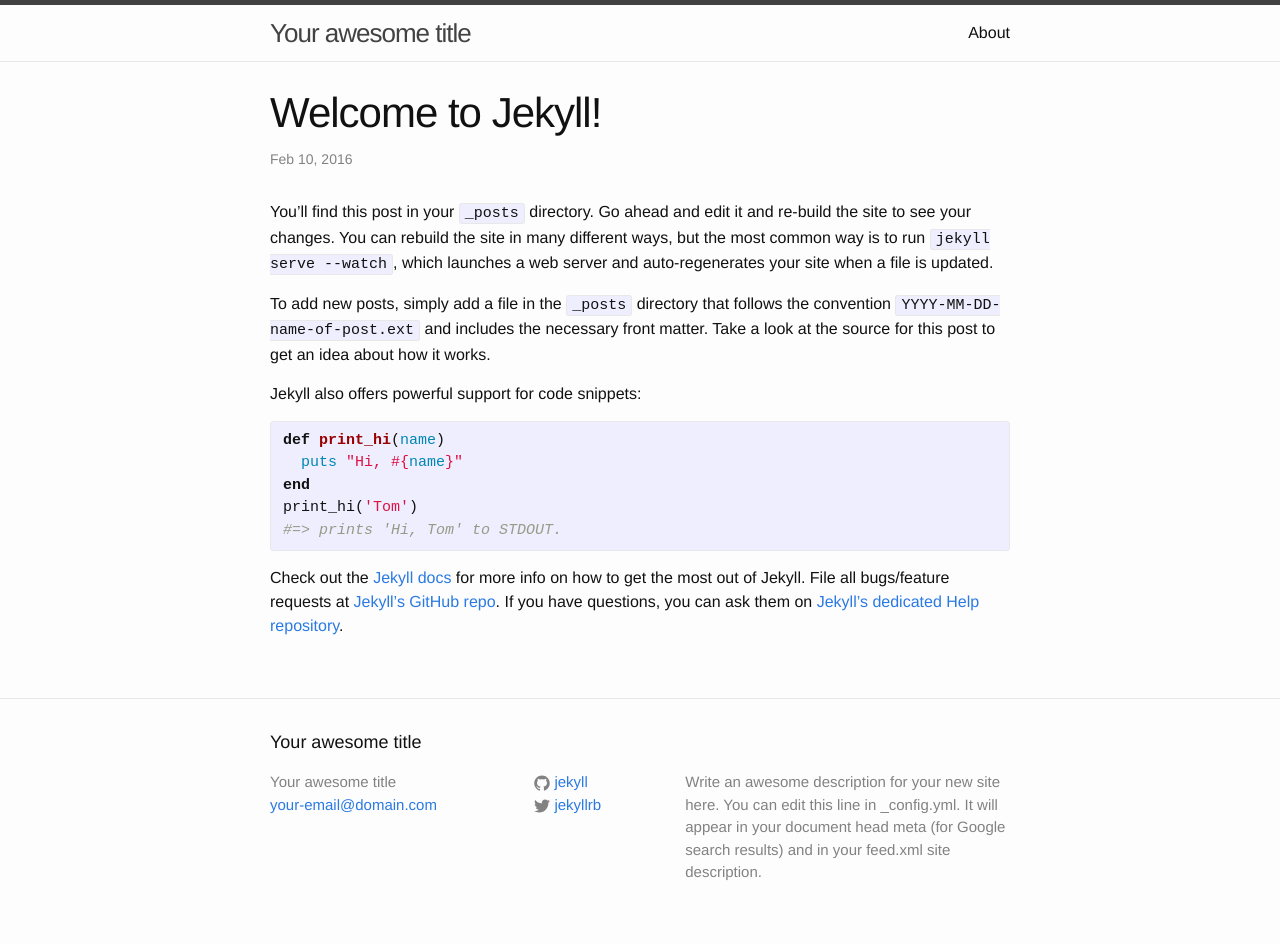
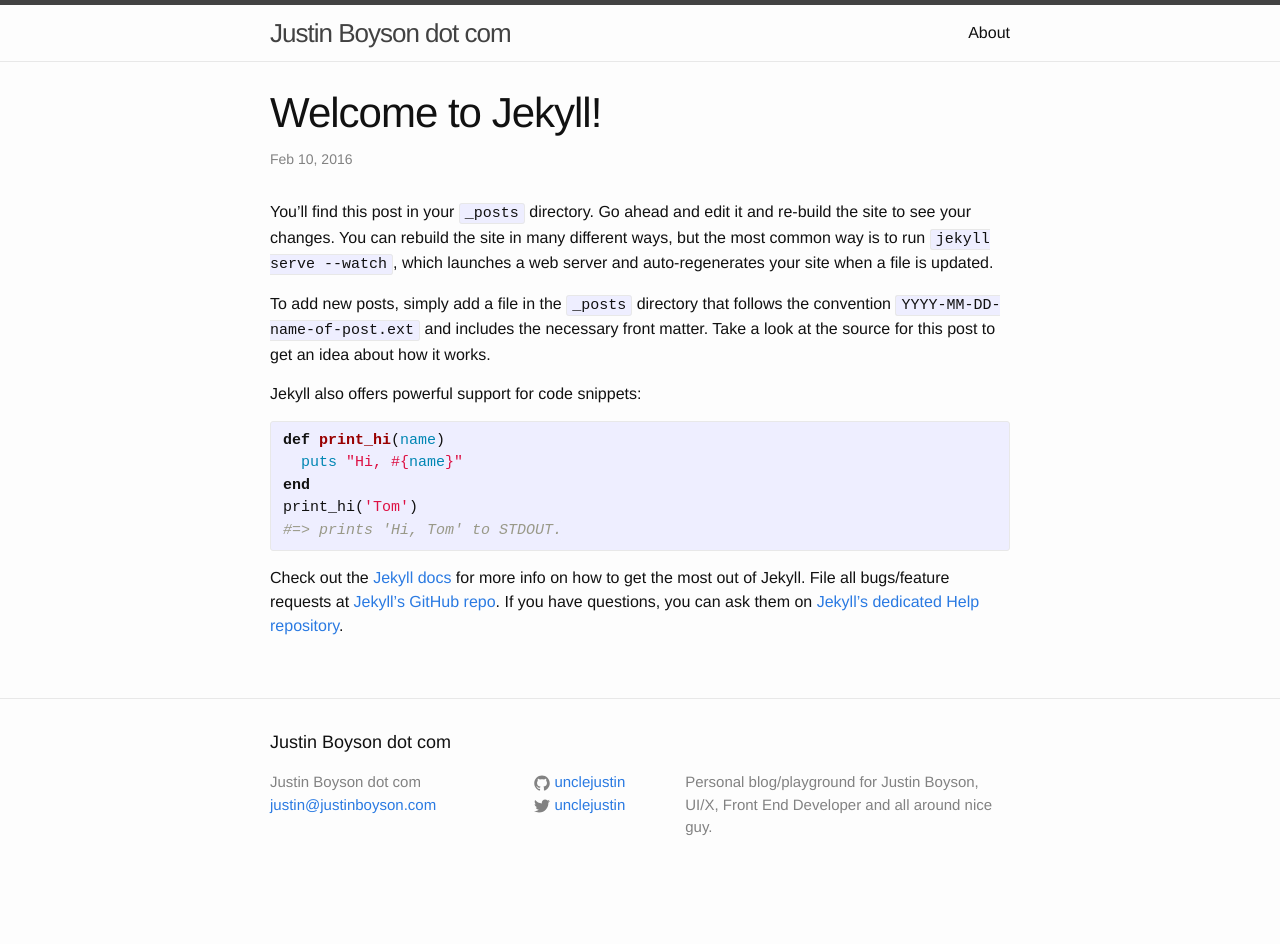
Before and after one commit to unclejustin/unclejustin.github.io, a Jekyll site: the page built from _posts/2016-02-10-welcome-to-jekyll.markdown, in a window 1280 px wide. Built offline with Jekyll 4.4.1, drawn with Linux system fonts in a browser that asks for light colours; after the commit the page ends 900 px from its top, so only the background shows below that.

Commit message:
Meta updates, plus coming soon post.

```diff
--- a/_config.yml
+++ b/_config.yml
@@ -1,14 +1,13 @@
 # Site settings
-title: Your awesome title
-email: your-email@domain.com
+title: Justin Boyson dot com
+email: justin@justinboyson.com
 description: > # this means to ignore newlines until "baseurl:"
-  Write an awesome description for your new site here. You can edit this
-  line in _config.yml. It will appear in your document head meta (for
-  Google search results) and in your feed.xml site description.
+  Personal blog/playground for Justin Boyson,
+  UI/X, Front End Developer and all around nice guy.
 baseurl: "" # the subpath of your site, e.g. /blog/
-url: "http://yourdomain.com" # the base hostname & protocol for your site
-twitter_username: jekyllrb
-github_username:  jekyll
+url: "http://unclejustin.github.com" # the base hostname & protocol for your site
+twitter_username: unclejustin
+github_username:  unclejustin
 
 # Build settings
 markdown: kramdown
--- a/_posts/2016-02-10-welcome-to-jekyll.markdown
+++ b/_posts/2016-02-10-welcome-to-jekyll.markdown
@@ -2,7 +2,7 @@
 layout: post
 title:  "Welcome to Jekyll!"
 date:   2016-02-10 15:49:45
-categories: jekyll update
+categories: delete
 ---
 You’ll find this post in your `_posts` directory. Go ahead and edit it and re-build the site to see your changes. You can rebuild the site in many different ways, but the most common way is to run `jekyll serve --watch`, which launches a web server and auto-regenerates your site when a file is updated.
 
--- /dev/null
+++ b/notes.txt
@@ -0,0 +1 @@
+Old A record IP address: 192.185.226.146
```
Also changed, not shown: _posts/2016-02-10-pardon-our-dust.md (added, +6 -0 lines).
